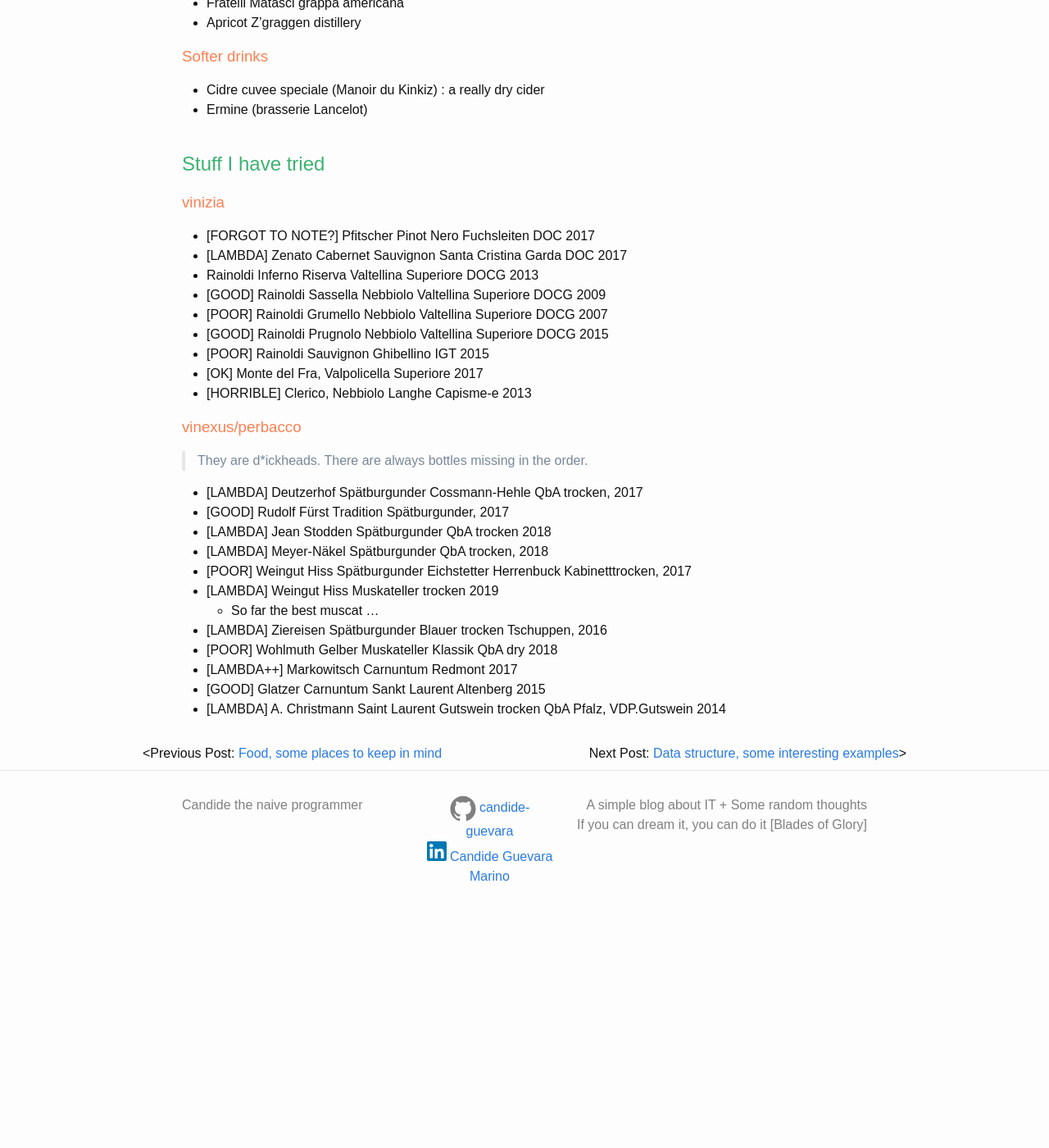
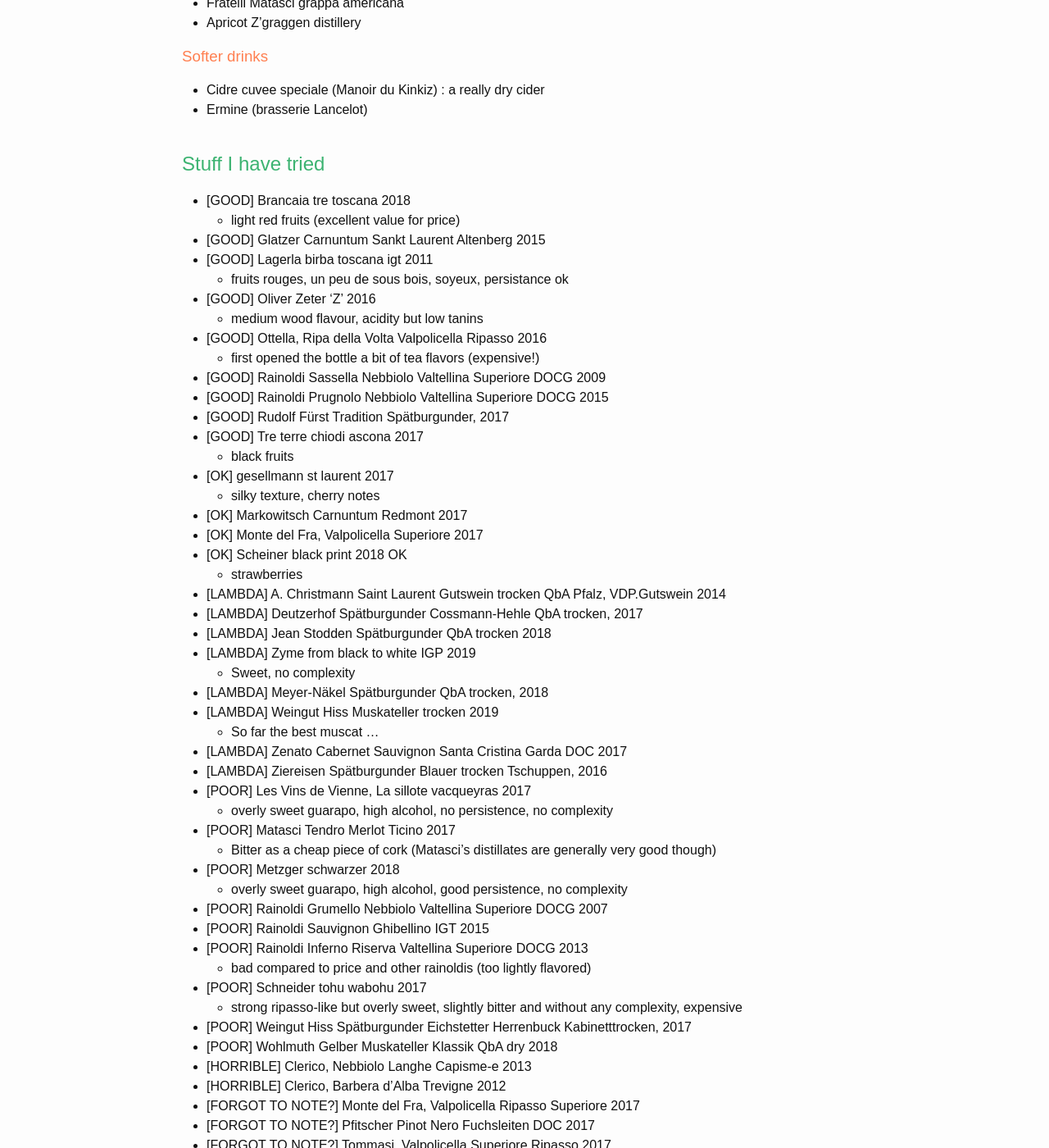
Before and after one commit to candide-guevara/candide-guevara.github.io, a Jekyll site: the page built from _posts/0000-00-00-list-of-spirits.md, in a window 1280 px wide and 1400 px high, scrolled down 752 px. Shown: the whole window at 82% size. Built offline with Jekyll 4.4.1, drawn with Linux system fonts in a browser that asks for light colours; before the commit the page ends 1863 px from its top, so only the background shows below that; some of the changed text lies outside the part shown.

Commit message:
update to list of wines

```diff
--- a/_posts/0000-00-00-list-of-spirits.md
+++ b/_posts/0000-00-00-list-of-spirits.md
@@ -40,34 +40,63 @@
 
 ## Stuff I have tried
 
-### vinizia
-
-* [FORGOT TO NOTE?] Pfitscher Pinot Nero Fuchsleiten DOC 2017
-* [LAMBDA] Zenato Cabernet Sauvignon Santa Cristina Garda DOC 2017
-* Rainoldi Inferno Riserva Valtellina Superiore DOCG 2013
+* [GOOD] Brancaia tre toscana 2018
+  * light red fruits (excellent value for price)
+* [GOOD] Glatzer Carnuntum Sankt Laurent Altenberg 2015
+* [GOOD] Lagerla birba toscana igt 2011
+  * fruits rouges, un peu de sous bois, soyeux, persistance ok
+* [GOOD] Oliver Zeter 'Z' 2016
+  * medium wood flavour, acidity but low tanins
+* [GOOD] Ottella, Ripa della Volta Valpolicella Ripasso 2016
+  * first opened the bottle a bit of tea flavors (expensive!)
 * [GOOD] Rainoldi Sassella Nebbiolo Valtellina Superiore DOCG 2009
-* [POOR] Rainoldi Grumello Nebbiolo Valtellina Superiore DOCG 2007
 * [GOOD] Rainoldi Prugnolo Nebbiolo Valtellina Superiore DOCG 2015
-* [POOR] Rainoldi Sauvignon Ghibellino IGT 2015
+* [GOOD] Rudolf Fürst Tradition Spätburgunder, 2017
+* [GOOD] Tre terre chiodi ascona 2017
+  * black fruits
+* [OK] gesellmann st laurent 2017
+  * silky texture, cherry notes
+* [OK] Markowitsch Carnuntum Redmont 2017
 * [OK] Monte del Fra, Valpolicella Superiore 2017
-* [HORRIBLE] Clerico, Nebbiolo Langhe Capisme-e 2013
-
-### vinexus/perbacco
-
-> They are d\*ickheads. There are always bottles missing in the order.
-
+* [OK] Scheiner black print 2018 OK
+  * strawberries
+* [LAMBDA] A. Christmann Saint Laurent Gutswein trocken QbA Pfalz, VDP.Gutswein 2014
 * [LAMBDA] Deutzerhof Spätburgunder Cossmann-Hehle QbA trocken, 2017
-* [GOOD] Rudolf Fürst Tradition Spätburgunder, 2017
 * [LAMBDA] Jean Stodden Spätburgunder QbA trocken 2018
+* [LAMBDA] Zyme from black to white IGP 2019
+  * Sweet, no complexity
 * [LAMBDA] Meyer-Näkel Spätburgunder QbA trocken, 2018
-* [POOR] Weingut Hiss Spätburgunder Eichstetter Herrenbuck Kabinetttrocken, 2017
 * [LAMBDA] Weingut Hiss Muskateller trocken 2019
   * So far the best muscat ...
+* [LAMBDA] Zenato Cabernet Sauvignon Santa Cristina Garda DOC 2017
 * [LAMBDA] Ziereisen Spätburgunder Blauer trocken Tschuppen, 2016
+* [POOR] Les Vins de Vienne, La sillote vacqueyras 2017
+  * overly sweet guarapo, high alcohol, no persistence, no complexity
+* [POOR] Matasci Tendro Merlot Ticino 2017
+  * Bitter as a cheap piece of cork (Matasci's distillates are generally very good though)
+* [POOR] Metzger schwarzer 2018
+  * overly sweet guarapo, high alcohol, good persistence, no complexity
+* [POOR] Rainoldi Grumello Nebbiolo Valtellina Superiore DOCG 2007
+* [POOR] Rainoldi Sauvignon Ghibellino IGT 2015
+* [POOR] Rainoldi Inferno Riserva Valtellina Superiore DOCG 2013
+  * bad compared to price and other rainoldis (too lightly flavored)
+* [POOR] Schneider tohu wabohu 2017
+  * strong ripasso-like but overly sweet, slightly bitter and without any complexity, expensive
+* [POOR] Weingut Hiss Spätburgunder Eichstetter Herrenbuck Kabinetttrocken, 2017
 * [POOR] Wohlmuth Gelber Muskateller Klassik QbA dry 2018
-* [LAMBDA++] Markowitsch Carnuntum Redmont 2017
-* [GOOD] Glatzer Carnuntum Sankt Laurent Altenberg 2015
-* [LAMBDA] A. Christmann Saint Laurent Gutswein trocken QbA Pfalz, VDP.Gutswein 2014
+* [HORRIBLE] Clerico, Nebbiolo Langhe Capisme-e 2013
+* [HORRIBLE] Clerico, Barbera d'Alba Trevigne 2012
+* [FORGOT TO NOTE?] Monte del Fra, Valpolicella Ripasso Superiore 2017
+* [FORGOT TO NOTE?] Pfitscher Pinot Nero Fuchsleiten DOC 2017
+* [FORGOT TO NOTE?] Tommasi, Valpolicella Superiore Ripasso 2017
+
+### Where to buy
+
+* vinexus/perbacco: bunch of d\*ickheads. There are always bottles missing in the order.
+  * Very german-minded customer service (aka the do not give a sh\*t)
+* vinizia : mostly OK
+* Belgiuminabox : very slow to ship and unresponsive
+
 
 [1]: http://www.rainoldi.com/schede_tecniche/sassella-en.pdf
 [2]: http://www.carlevaro.ch/fr/vini/rossi/Carmagnola.html
```
